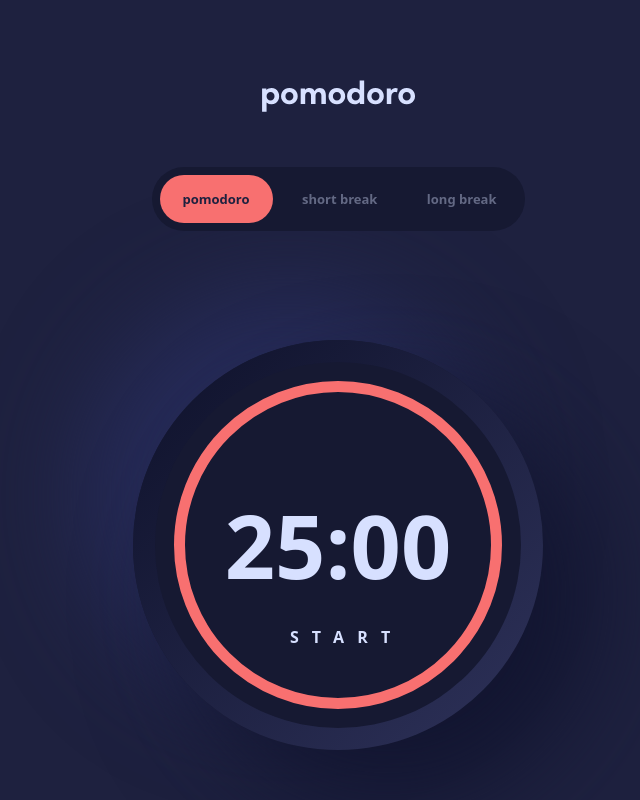
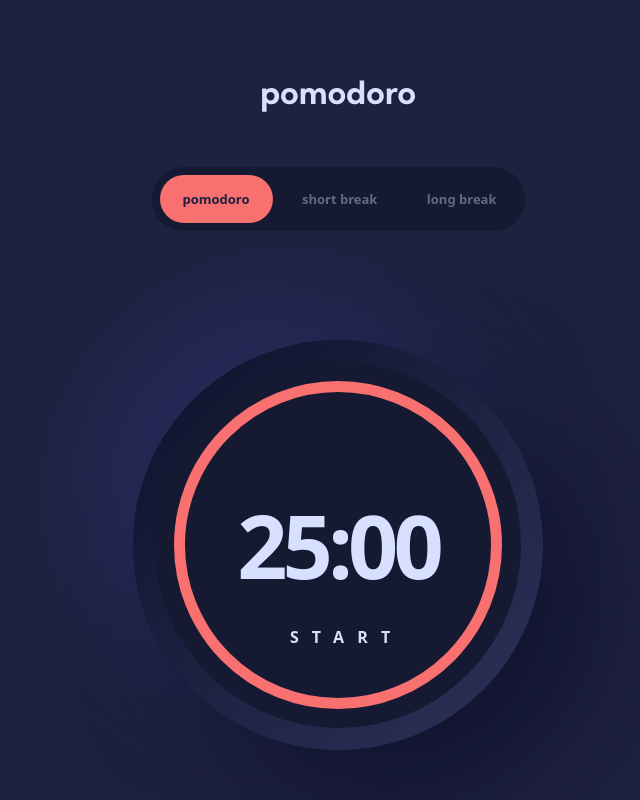
Before and after one commit to josemongedev/pomodoro-app, a React (Vite) app: page / in a window 1280 px wide. Shown: the top 800 px of the page, without its empty margins (302-942 px from the left). Built offline with nearby package versions, Linux system fonts and the light colour scheme.

Commit message:
Reduced letter spacing for the timer display numbers to make it fit

```diff
--- a/tailwind.config.js
+++ b/tailwind.config.js
@@ -51,9 +51,9 @@ export default {
       "xl-sp": ["16px", , { lineHeight: 1, letterSpacing: "15px" }],
       "2xl": ["20px", { lineHeight: 1 }],
       "3xl": ["28px", { lineHeight: 1 }],
-      "4xl": ["80px", { lineHeight: 1 }],
-      "5xl": ["88px", { lineHeight: 1 }],
-      "6xl": ["100px", { lineHeight: 1 }],
+      "4xl": ["80px", { lineHeight: 1, letterSpacing: "-5px" }],
+      "5xl": ["88px", { lineHeight: 1, letterSpacing: "-5px" }],
+      "6xl": ["100px", { lineHeight: 1, letterSpacing: "-5px" }],
     },
     extend: {
       fontFamily: {
```
